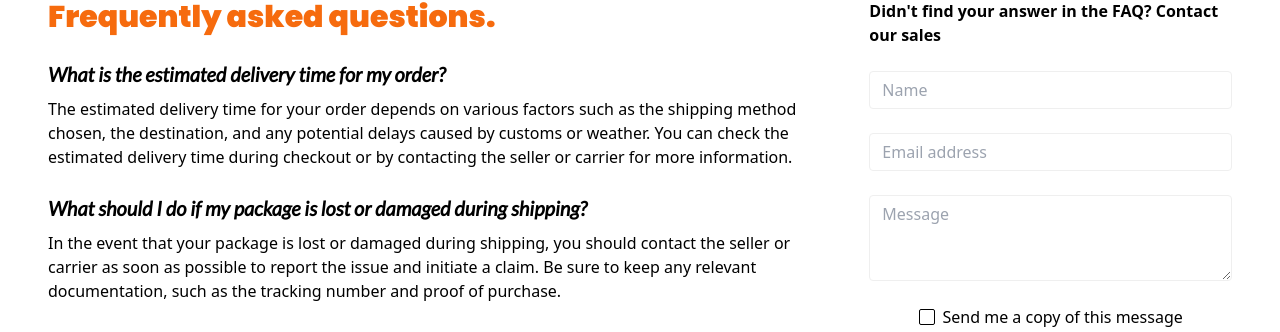
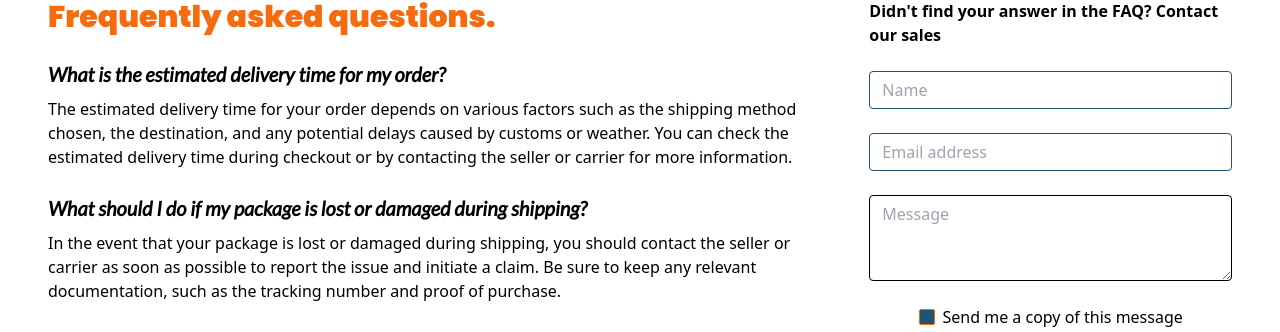
Before and after one commit to king-kanda/Safirisha-Logistics, a React (Vite) app: page /contact in a window 1280 px wide. Shown: the part 593-925 px from the top of the page. Built offline with nearby package versions, Linux system fonts and the light colour scheme.

Commit message:
ignore form.jsx

```diff
--- a/src/pages/contact.jsx
+++ b/src/pages/contact.jsx
@@ -1,8 +1,18 @@
-import React from "react";
+import React, {useState , useEffect} from "react";
 import { Navbar , Footer } from '../components'
 import '../styles/contact.scss'
 
 const Contact = () => {
+
+    const [name, setName] = useState('')
+    const [email, setEmail] = useState('')
+    const [message, setMessage] = useState('')
+
+    const handleSubmit = (e) => {
+        e.preventDefault()
+        console.log(name)
+    }
+
   return (
     <>
         <Navbar  color="bg-white" textColor="orange" btnStyles='bg-orange p-4 text-white'/>
@@ -52,7 +62,8 @@ const Contact = () => {
                 </div>
                 <div class="grow-0 shrink-0 basis-auto w-full md:w-4/12 px-3 lg:px-6">
                     <p class="font-bold mb-6">Didn't find your answer in the FAQ? Contact our sales</p>
-                    <form>
+                    <form onSubmit={handleSubmit}>
+                        {name}
                     <div class="form-group mb-6">
                         <input type="text" class="form-control block
                         w-full
@@ -60,14 +71,17 @@ const Contact = () => {
                         py-1.5
                         text-base
                         font-normal
-                        text-grey
+                        text-sfblue
                         bg-white bg-clip-padding
                         border border-solid border-gray-300
                         rounded
                         transition
                         ease-in-out
                         m-0
-                        focus:text-grey focus:bg-white focus:border-sfblue focus:outline-none" id="exampleInput7"
+                        focus:text-black focus:bg-white focus:border-sfblue focus:outline-none" id="exampleInput7"
+                        value={name}
+                        onChange={(e) => setName(e.target.value)}
+                        autoFocus={true}
                         placeholder="Name"/>
                     </div>
                     <div class="form-group mb-6">
@@ -77,14 +91,14 @@ const Contact = () => {
                         py-1.5
                         text-base
                         font-normal
-                        text-grey
+                        text-sfblue
                         bg-white bg-clip-padding
                         border border-solid border-gray-300
                         rounded
                         transition
                         ease-in-out
                         m-0
-                        focus:text-grey focus:bg-white focus:border-sfblue focus:outline-none" id="exampleInput8"
+                        focus:text-black focus:bg-white focus:border-sfblue focus:outline-none" id="exampleInput8"
                         placeholder="Email address"/>
                     </div>
                     <div class="form-group mb-6">
@@ -96,20 +110,22 @@ const Contact = () => {
                         py-1.5
                         text-base
                         font-normal
-                        text-grey
+
                         bg-white bg-clip-padding
                         border border-solid border-gray-300
                         rounded
                         transition
                         ease-in-out
                         m-0
-                        focus:text-grey focus:bg-white focus:border-sfblue focus:outline-none
+                        focus:text-black focus:bg-white focus:border-sfblue focus:outline-none
                         " id="exampleFormControlTextarea13" rows="3" placeholder="Message"></textarea>
                     </div>
                     <div class="form-group form-check text-center mb-6">
                         <input type="checkbox"
-                        class="form-check-input appearance-none h-4 w-4 border border-gray-300 rounded-sm bg-white checked:bg-blue-600 checked:border-blue-600 focus:outline-none transition duration-200 mt-1 align-top bg-no-repeat bg-center bg-contain mr-2 cursor-pointer"
-                        id="exampleCheck87" checked/>
+                        class="form-check-input appearance-none h-4 w-4 border border-gray-300 rounded-sm bg-white checked:bg-sfblue checked:border-orange focus:outline-none transition duration-200 mt-1 align-top bg-no-repeat bg-center bg-contain mr-2 cursor-pointer"
+                        id="exampleCheck87"
+                        defaultChecked={true}
+                        />
                         <label class="form-check-label inline-block text-gray-800" for="exampleCheck87">Send me a copy of this
                         message</label>
                     </div>
--- /dev/null
+++ b/src/pages/form.jsx
@@ -0,0 +1,39 @@
+export default function MyForm() {
+  function handleSubmit(e) {
+    // Prevent the browser from reloading the page
+    e.preventDefault();
+
+    // Read the form data
+    const form = e.target;
+    const formData = new FormData(form);
+
+    // You can pass formData as a fetch body directly:
+    fetch('/some-api', { method: form.method, body: formData });
+
+    // Or you can work with it as a plain object:
+    const formJson = Object.fromEntries(formData.entries());
+    console.log(formJson);
+  }
+
+  return (
+    <form method="post" onSubmit={handleSubmit}>
+      <label>
+        Text input: <input name="myInput" defaultValue="Some initial value" />
+      </label>
+      <hr />
+      <label>
+        Checkbox: <input type="checkbox" name="myCheckbox" defaultChecked={true} />
+      </label>
+      <hr />
+      <p>
+        Radio buttons:
+        <label><input type="radio" name="myRadio" value="option1" /> Option 1</label>
+        <label><input type="radio" name="myRadio" value="option2" defaultChecked={true} /> Option 2</label>
+        <label><input type="radio" name="myRadio" value="option3" /> Option 3</label>
+      </p>
+      <hr />
+      <button type="reset">Reset form</button>
+      <button type="submit">Submit form</button>
+    </form>
+  );
+}
```
